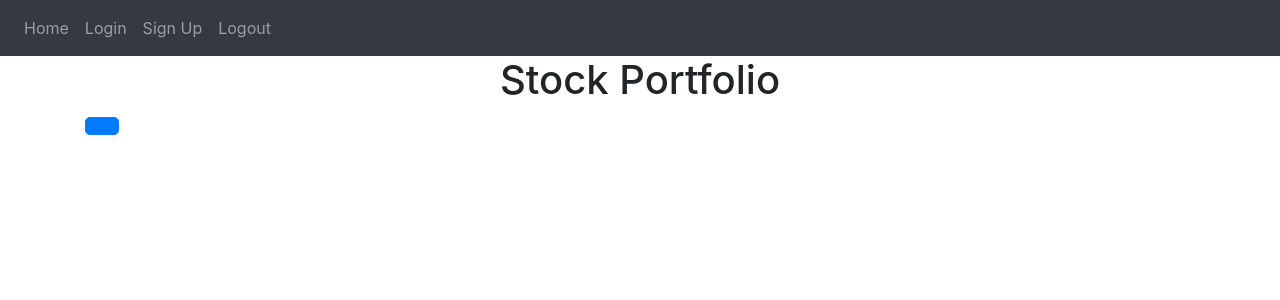
After one commit to sfkjbg/last_web_site, a Flask app: page /stocks in a window 1280 px wide. The commit adds this page. Shown: the top 300 px of the page. Run offline with Flask 2, Linux system fonts and the light colour scheme; some libraries are stand-ins or nearby versions.

Commit message:
Added stocks.html

```diff
--- a/web_site/__init__.py
+++ b/web_site/__init__.py
@@ -4,6 +4,7 @@ from flask import Flask
 def create_app():
     app = Flask(__name__)
     app.config['SECRET_KEY'] = '.'
+
 
     from .views import views
     from .auth import auth
--- a/web_site/auth.py
+++ b/web_site/auth.py
@@ -32,3 +32,7 @@ def sign_up():
             flash("Account Created", category='success')
 
     return render_template('sign_up.html')
+
+@auth.route('/stocks', methods=['GET', 'POST'])
+def stocks():
+    return render_template('stocks.html')
--- a/web_site/templates/base.html
+++ b/web_site/templates/base.html
@@ -58,6 +58,7 @@
 <!--        Main Content Below -------------------------------->
         <div class="container">
         {% block content %}
+
         {% endblock %}
         </div>
 
--- a/web_site/templates/home.html
+++ b/web_site/templates/home.html
@@ -1,4 +1,9 @@
 {% extends "base.html" %}{% block title %} Home {% endblock %}{% block content%}
 
 
+
+
+<button type="button" class="btn btn-primary btn-lg"></button>
+
+
 {% endblock %}
--- /dev/null
+++ b/web_site/templates/stocks.html
@@ -0,0 +1,11 @@
+{% extends "base.html" %} {% block title %} Stocks and Investments {% endblock %}
+<!--above is tab title -->
+{% block content%}
+
+<h1 align="center"> Stock Portfolio </h1>
+<div
+<button type="button" class="btn btn-primary btn-lg"></button>
+
+
+
+{% endblock %}
```
